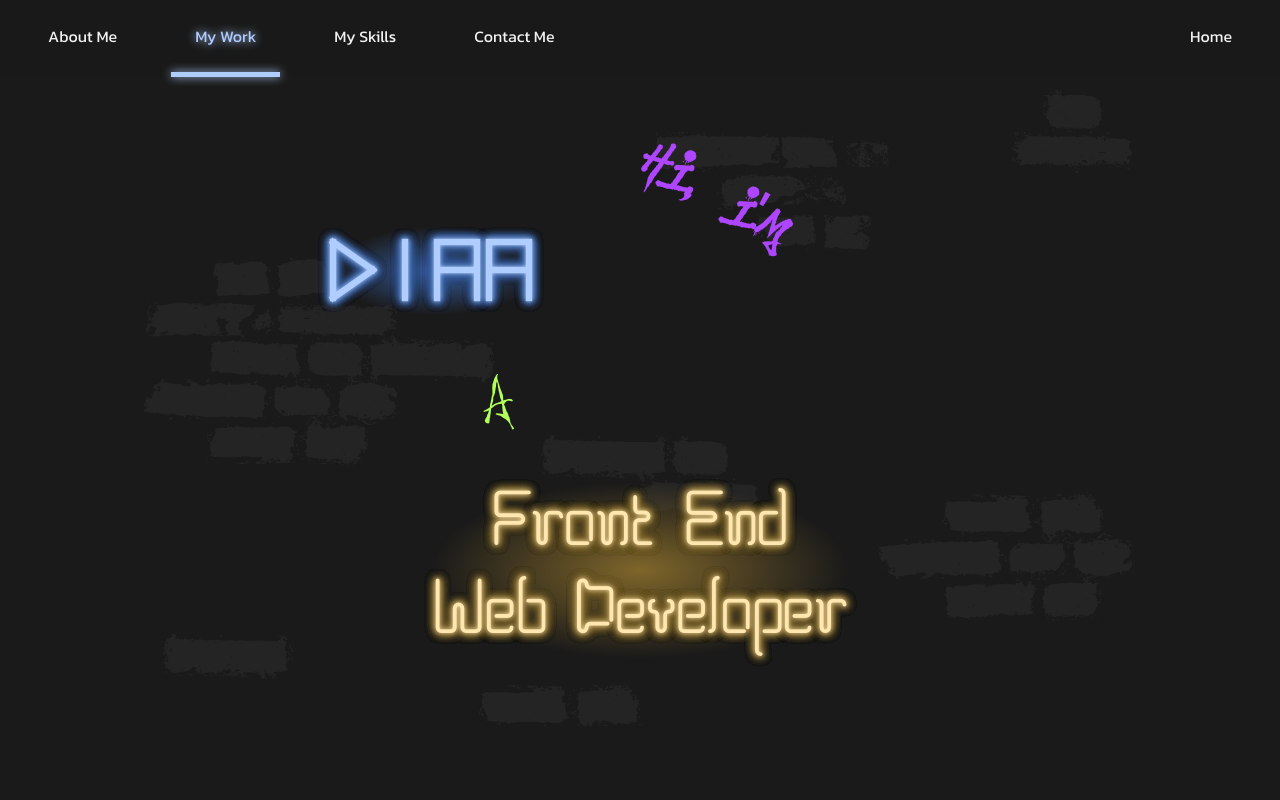
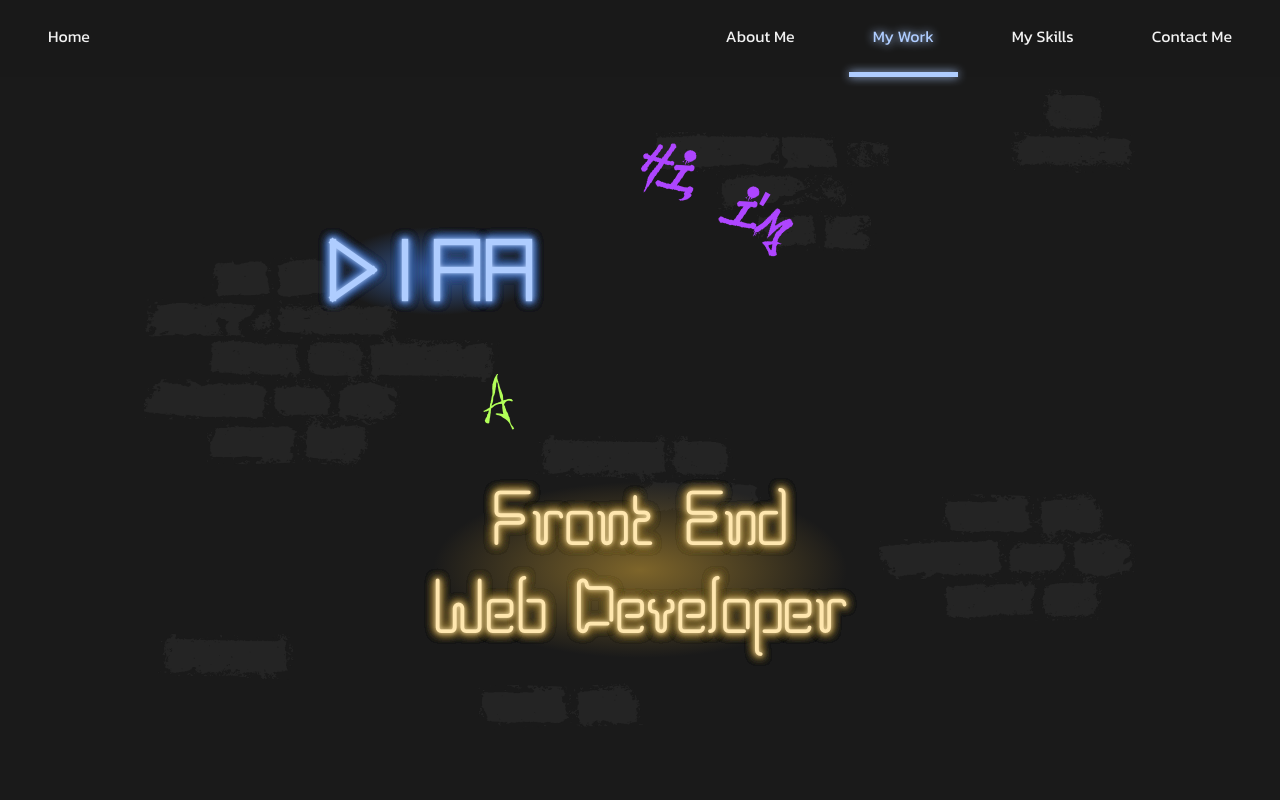
Before and after one commit to Diaa-E/portfolio, a React (Vite) app: page /web in a window 1280 px wide. Shown: the top 800 px of the page. Built offline with nearby package versions, Linux system fonts and the light colour scheme.

Commit message:
Pplace home button on the left (default design)

```diff
--- a/src/components/NavBar.jsx
+++ b/src/components/NavBar.jsx
@@ -6,6 +6,11 @@ export default function NavBar({ scrollAnchors = [{to: "#root", text: "root"}],
 {
     return (
         <nav className={styles["nav-bar"]}>
+            <ul className={styles["link-list"]}>
+                <li>
+                    <Link to={"/"}>Home</Link>
+                </li>
+            </ul>
             <ul className={styles["link-list"]}>
             {
                 scrollAnchors.map(anchor => (
@@ -18,11 +23,6 @@ export default function NavBar({ scrollAnchors = [{to: "#root", text: "root"}],
                 ))
             }
             </ul>
-            <ul className={styles["link-list"]}>
-                <li>
-                    <Link to={"/"}>Home</Link>
-                </li>
-            </ul>
 
             <button aria-label="open section menu" className={styles["ham-menu-button"]}></button>
         </nav>
```
